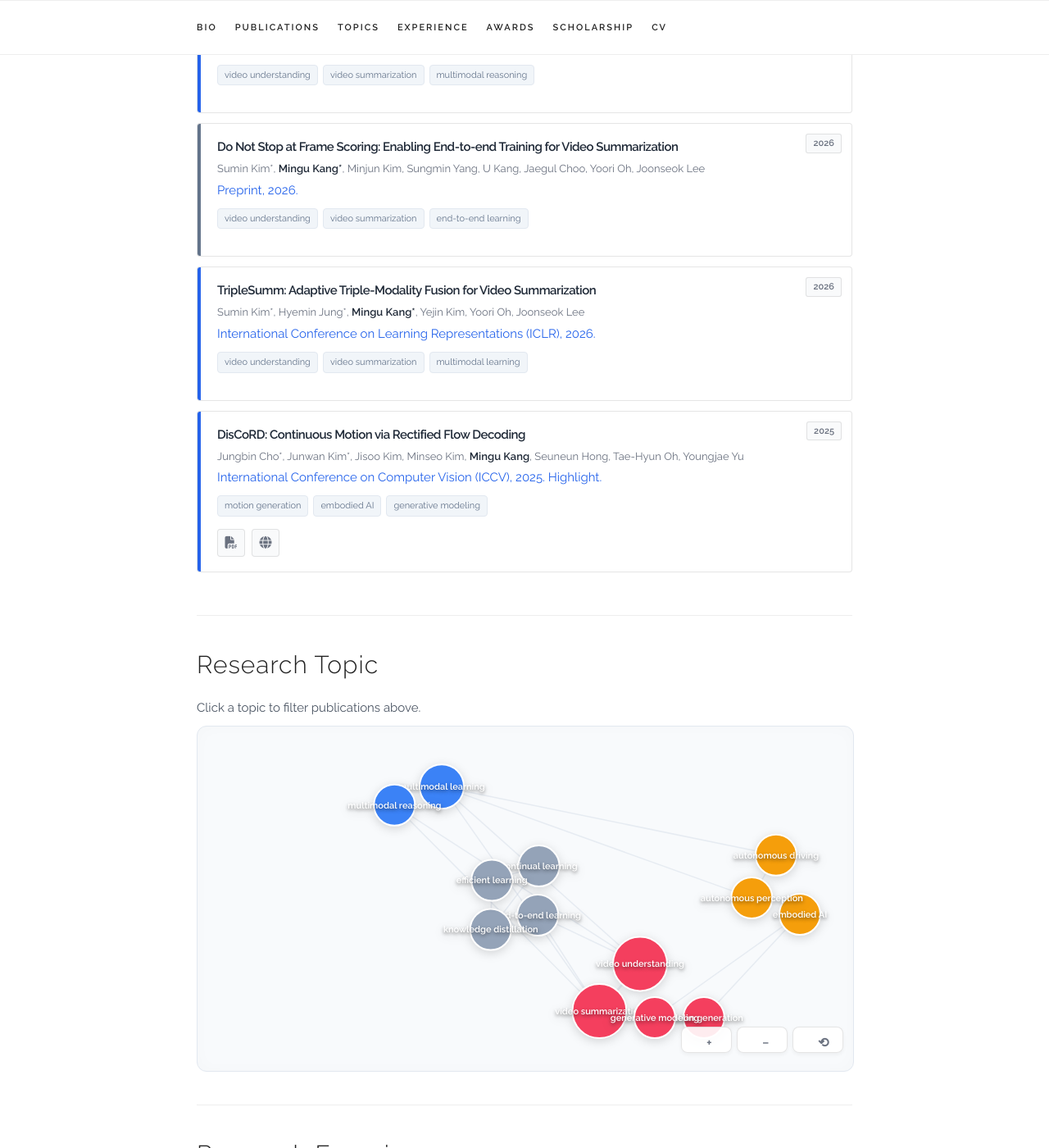
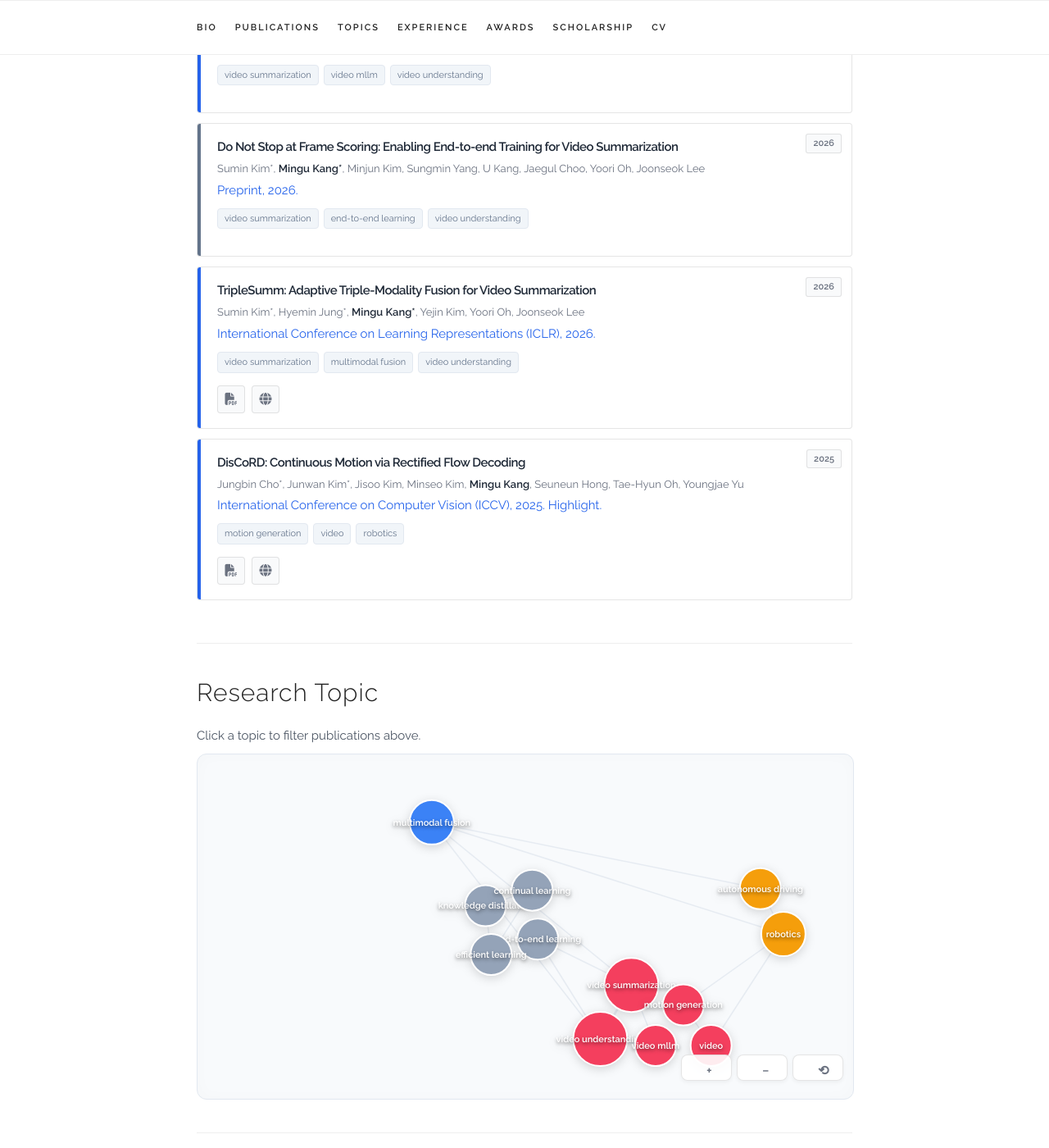
Before and after one commit to rkdrn79/rkdrn79.github.io, a Jekyll site: the page built from index.html, in a window 1280 px wide and 1400 px high, scrolled down 1165 px. Shown: the whole window at 82% size. Built offline with Jekyll 4.4.1, drawn with Linux system fonts in a browser that asks for light colours; some web fonts are replaced.

Commit message:
new preprinting

```diff
--- a/_data/publications.yaml
+++ b/_data/publications.yaml
@@ -5,7 +5,7 @@ papers:
     selected: y
     type: conference
     year: 2026
-    keywords: ["video understanding", "video summarization", "multimodal reasoning"]
+    keywords: ["video summarization", "video mllm", "video understanding"]
 
   - title: "DRUM: Dense Reliability Utilization Module for Robust Autonomous Driving Perception"
     authors: "Junhyung Kim, <b>Mingu Kang</b>, YunSeok Choi"
@@ -13,7 +13,7 @@ papers:
     selected: n
     type: preprint
     year: 2026
-    keywords: ["autonomous driving", "autonomous perception", "multimodal learning"]
+    keywords: ["autonomous driving", "multimodal fusion", "robotics"]
 
   - title: "Do Not Stop at Frame Scoring: Enabling End-to-end Training for Video Summarization"
     authors: "Sumin Kim*, <b>Mingu Kang*</b>, Minjun Kim, Sungmin Yang, U Kang, Jaegul Choo, Yoori Oh, Joonseok Lee"
@@ -21,15 +21,17 @@ papers:
     selected: y
     type: preprint
     year: 2026
-    keywords: ["video understanding", "video summarization", "end-to-end learning"]
+    keywords: ["video summarization", "end-to-end learning", "video understanding"]
 
   - title: "TripleSumm: Adaptive Triple-Modality Fusion for Video Summarization"
     authors: "Sumin Kim*, Hyemin Jung*, <b>Mingu Kang*</b>, Yejin Kim, Yoori Oh, Joonseok Lee"
     venue: "International Conference on Learning Representations (ICLR), 2026."
+    paper_pdf: "https://arxiv.org/abs/2411.19527"
+    webpage: "https://smkim37.github.io/TripleSumm-page/"
     selected: y
     type: conference
     year: 2026
-    keywords: ["video understanding", "video summarization", "multimodal learning"]
+    keywords: ["video summarization", "multimodal fusion", "video understanding"]
 
   - title: "DisCoRD: Continuous Motion via Rectified Flow Decoding"
     authors: "Jungbin Cho*, Junwan Kim*, Jisoo Kim, Minseo Kim, <b>Mingu Kang</b>, Seuneun Hong, Tae-Hyun Oh, Youngjae Yu"
@@ -39,7 +41,7 @@ papers:
     selected: y
     type: conference
     year: 2025
-    keywords: ["motion generation", "embodied AI", "generative modeling"]
+    keywords: ["motion generation", "video", "robotics"]
 
   - title: "Examination of Efficient Strategies on Knowledge Distillation Methods in Continual Learning"
     authors: "Euiseog Jeong*, <b>Mingu Kang*</b>, MyeongSeop Kim*, Eunil Park"
@@ -48,4 +50,4 @@ papers:
     selected: n
     type: conference
     year: 2024
-    keywords: ["continual learning", "knowledge distillation", "efficient learning"]
+    keywords: ["knowledge distillation", "continual learning", "efficient learning"]
```
